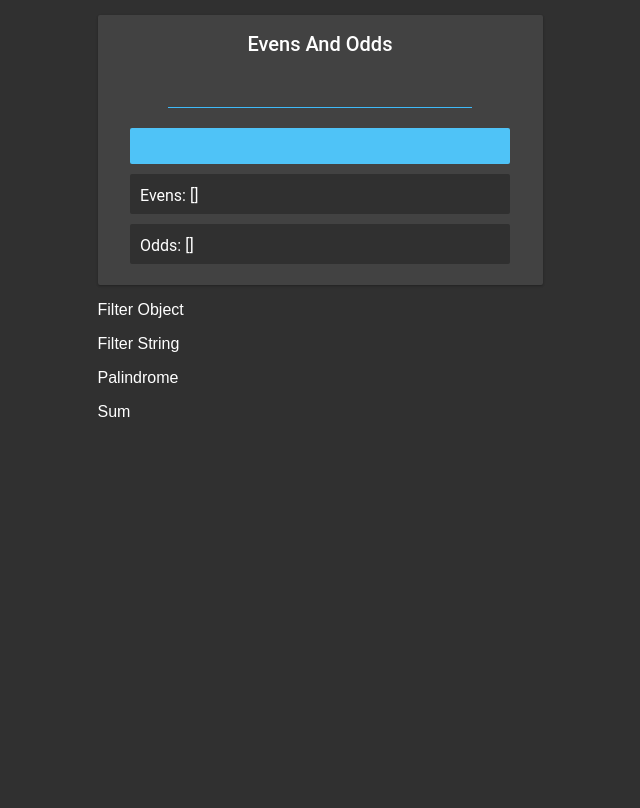
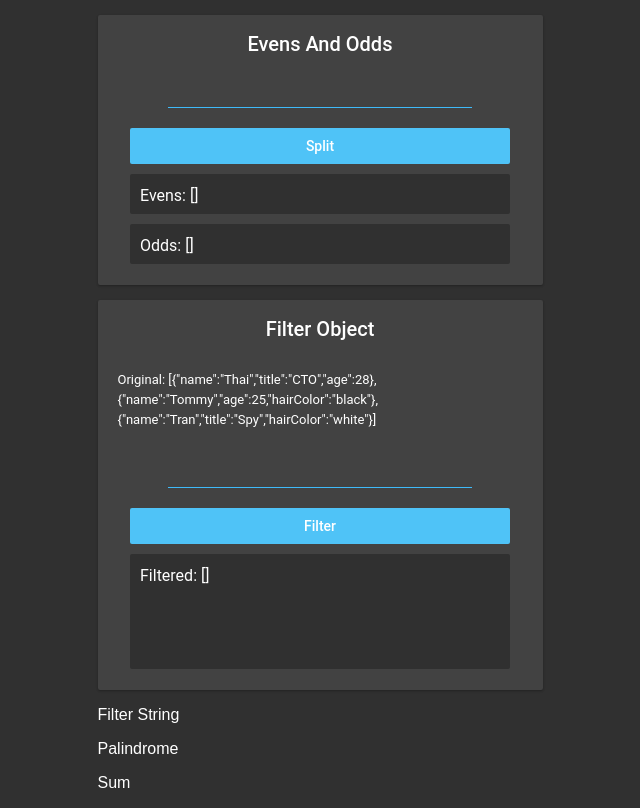
Before and after one commit to thaitommytran/react-toy-problems, a React (Create React App) app: page / in a window 1280 px wide. Shown: the whole page, without its empty margins (320-960 px from the left). Built offline with nearby package versions, Linux system fonts and the light colour scheme.

Commit message:
step 4 completed

```diff
--- a/src/components/Topics/EvenAndOdd.js
+++ b/src/components/Topics/EvenAndOdd.js
@@ -21,9 +21,9 @@ class EvenAndOdd extends Component {
 
     for (let number of arr) {
       if (number % 2 === 0) {
-        evens.push(parseInt(number));
+        evens.push(parseInt(number, 10));
       } else {
-        odds.push(parseInt(number));
+        odds.push(parseInt(number, 10));
       }
     }
 
@@ -41,7 +41,9 @@ class EvenAndOdd extends Component {
         <button
           className="confirmationButton"
           onClick={(event) => this.assignEvensAndOdds(this.state.userInput)}
-        ></button>
+        >
+          Split
+        </button>
         <span className="resultsBox">
           Evens: {JSON.stringify(this.state.evenArray)}
         </span>
--- a/src/components/Topics/FilterObject.js
+++ b/src/components/Topics/FilterObject.js
@@ -1,8 +1,71 @@
 import React, { Component } from "react";
 
 class FilterObject extends Component {
+  constructor() {
+    super();
+    this.state = {
+      unFilteredArray: [
+        {
+          name: "Thai",
+          title: "CTO",
+          age: 28
+        },
+        {
+          name: "Tommy",
+          age: 25,
+          hairColor: "black"
+        },
+        {
+          name: "Tran",
+          title: "Spy",
+          hairColor: "white"
+        }
+      ],
+
+      userInput: "",
+      filteredArray: []
+    };
+  }
+
+  handleChange(value) {
+    this.setState({ userInput: value });
+  }
+
+  filterArray(prop) {
+    let unFilteredArray = this.state.unFilteredArray;
+    let filteredArray = [];
+
+    for (let person of unFilteredArray) {
+      if (person.hasOwnProperty(prop)) {
+        filteredArray.push(person);
+      }
+    }
+
+    this.setState({ filteredArray: filteredArray });
+  }
+
   render() {
-    return <p>Filter Object</p>;
+    return (
+      <div className="puzzleBox filterObjectPB">
+        <h4>Filter Object</h4>
+        <span className="puzzleText">
+          Original: {JSON.stringify(this.state.unFilteredArray)}
+        </span>
+        <input
+          className="inputLine"
+          onChange={(event) => this.handleChange(event.target.value)}
+        />
+        <button
+          className="confirmationButton"
+          onClick={() => this.filterArray(this.state.userInput)}
+        >
+          Filter
+        </button>
+        <span className="resultsBox filterObjectRB">
+          Filtered: {JSON.stringify(this.state.filteredArray)}
+        </span>
+      </div>
+    );
   }
 }
 
```
